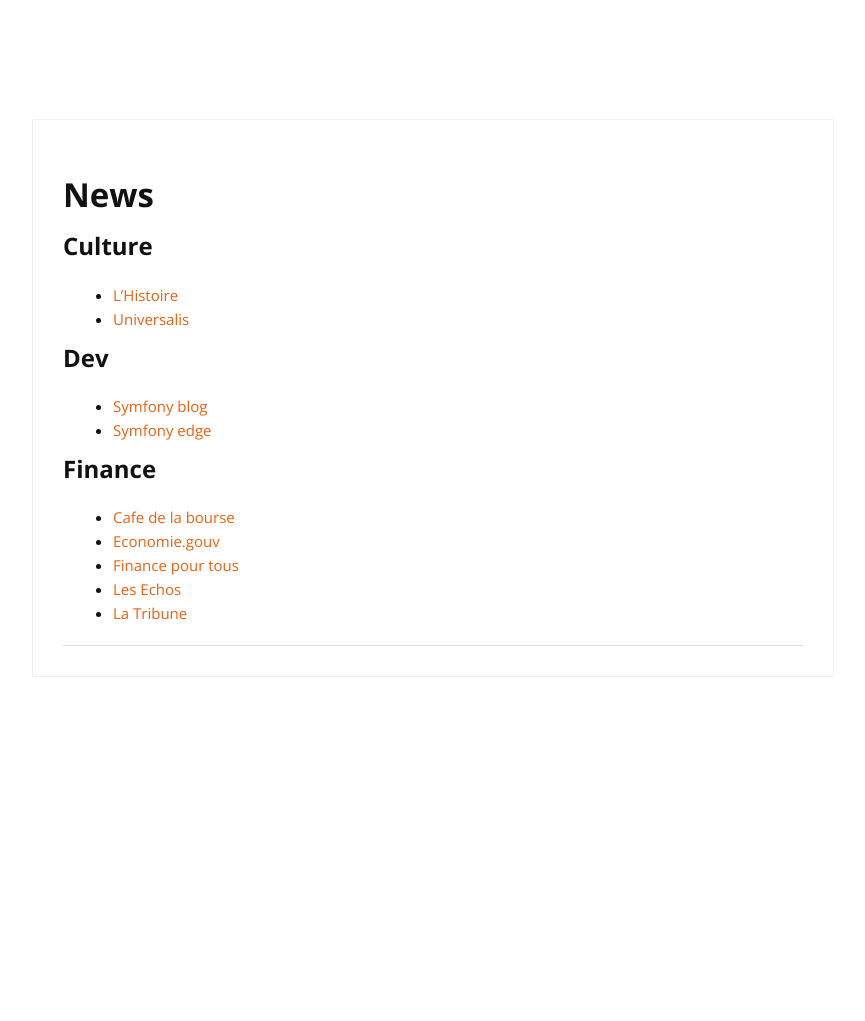
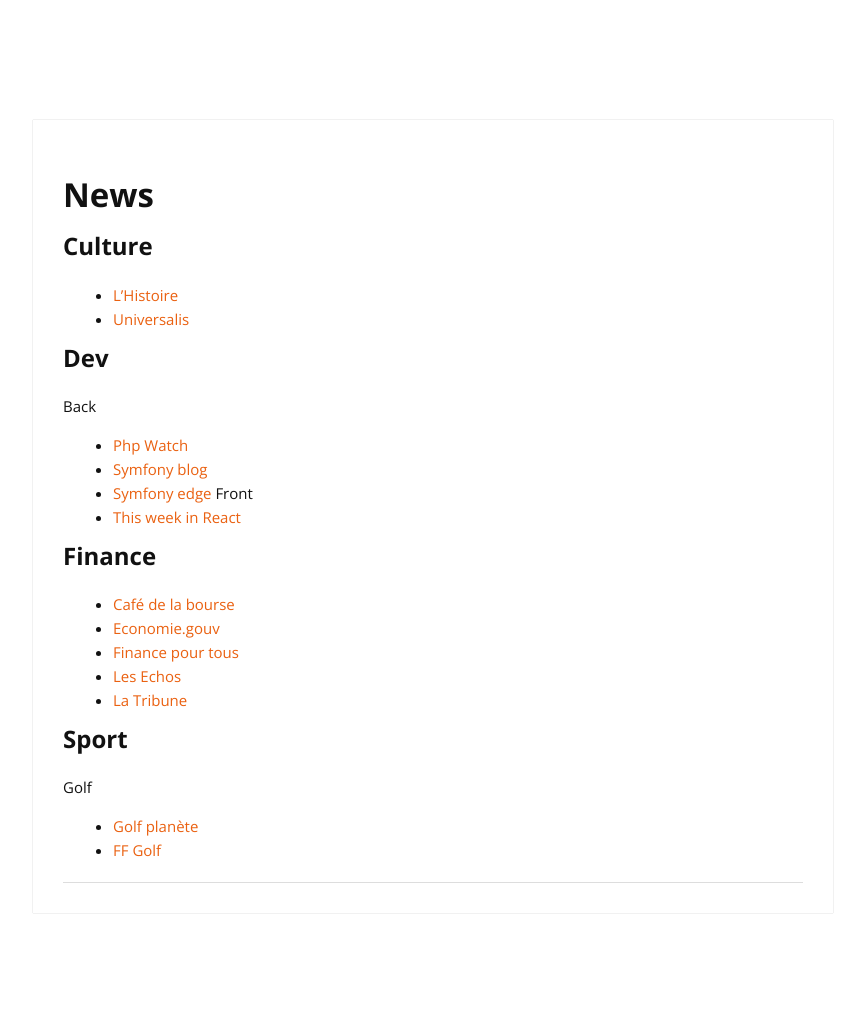
Before and after one commit to cylmat/cylmat.github.io, a Jekyll site: the page built from _pages/news.md, in a window 1280 px wide. Shown: the whole page, without its empty margins (207-1072 px from the left). Built offline with Jekyll 4.4.1, drawn with Linux system fonts in a browser that asks for light colours; nearby versions of some CDN libraries; before the commit the page ends 900 px from its top, so only the background shows below that.

Commit message:
Update news.md

```diff
--- a/_pages/news.md
+++ b/_pages/news.md
@@ -9,12 +9,21 @@ permalink: /news/
 - [Universalis](https://www.universalis.fr)
 
 ## Dev
+Back
+- [Php Watch](https://php.watch)
 - [Symfony blog](https://symfony.com/blog)
 - [Symfony edge](https://symfony.com/blog/category/living-on-the-edge)
+Front
+- [This week in React](https://thisweekinreact.com/articles)
 
 ## Finance
-- [Cafe de la bourse](https://www.cafedelabourse.com)
+- [Café de la bourse](https://www.cafedelabourse.com)
 - [Economie.gouv](https://www.economie.gouv.fr)
 - [Finance pour tous](https://www.lafinancepourtous.com)
 - [Les Echos](https://www.lesechos.fr)
 - [La Tribune](https://www.latribune.fr)
+
+## Sport
+Golf
+- [Golf planète](https://www.golfplanete.com)
+- [FF Golf](https://www.ffgolf.org)
```
